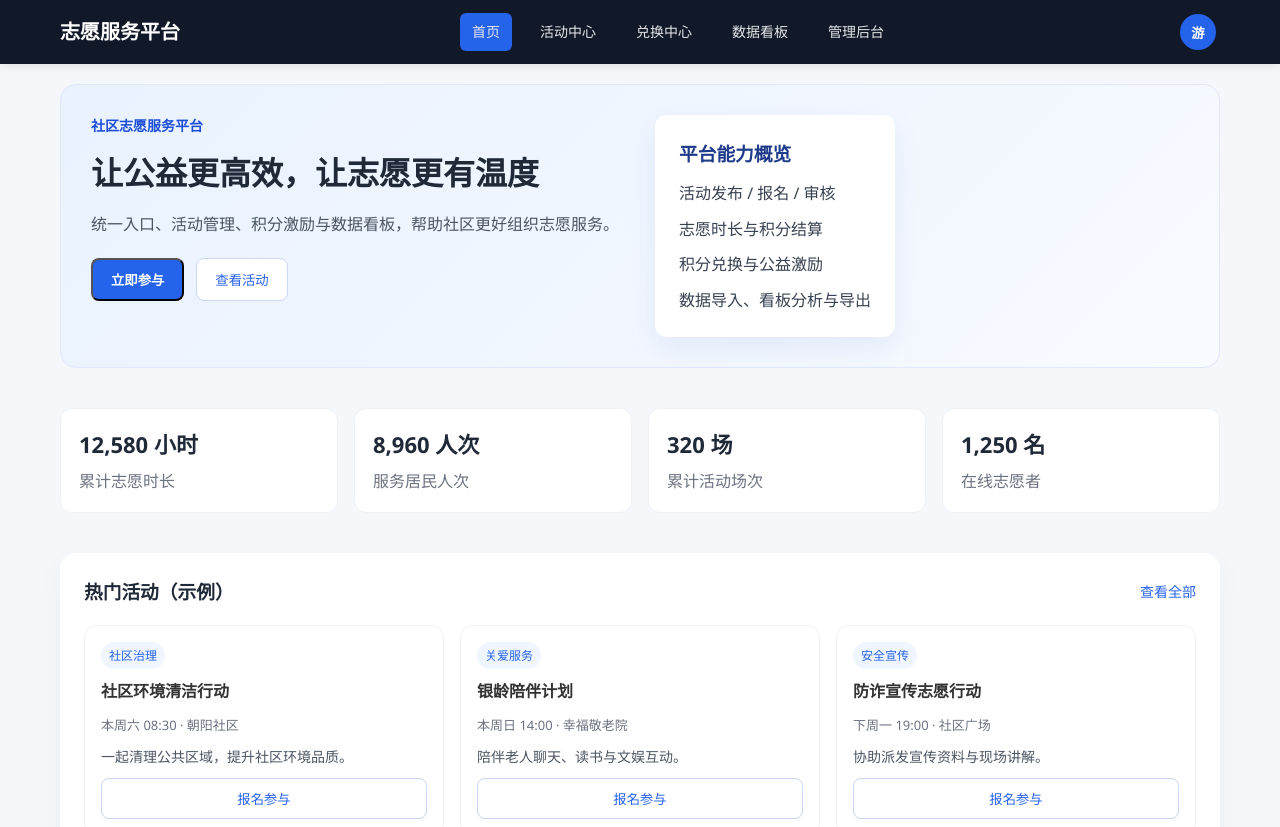
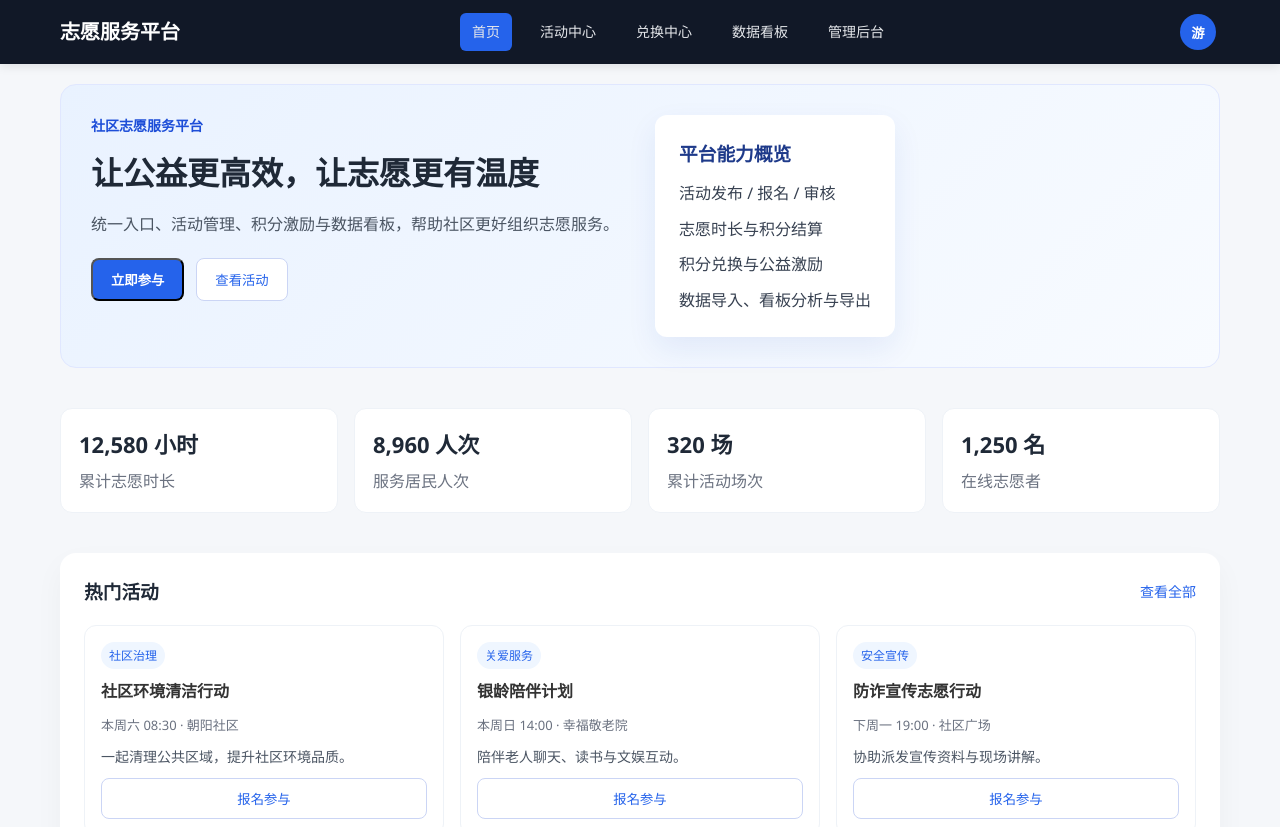
Before and after one commit to Petrichor813/database-homework, a Vue app in the folder frontend/: page /home in a window 1280 px wide. Shown: the top 827 px of the page. Built offline with nearby package versions, Linux system fonts and the light colour scheme.

Commit message:
style: 去掉热门活动（示例）中的示例二字

```diff
--- a/frontend/src/components/Home.vue
+++ b/frontend/src/components/Home.vue
@@ -38,8 +38,8 @@
 
     <section class="section">
       <div class="section-header">
-        <h3>热门活动（示例）</h3>
-        <router-link to="/login" class="text-link">查看全部</router-link>
+        <h3>热门活动</h3>
+        <router-link to="/activities" class="text-link">查看全部</router-link>
       </div>
       <div class="activity-grid">
         <article
```
